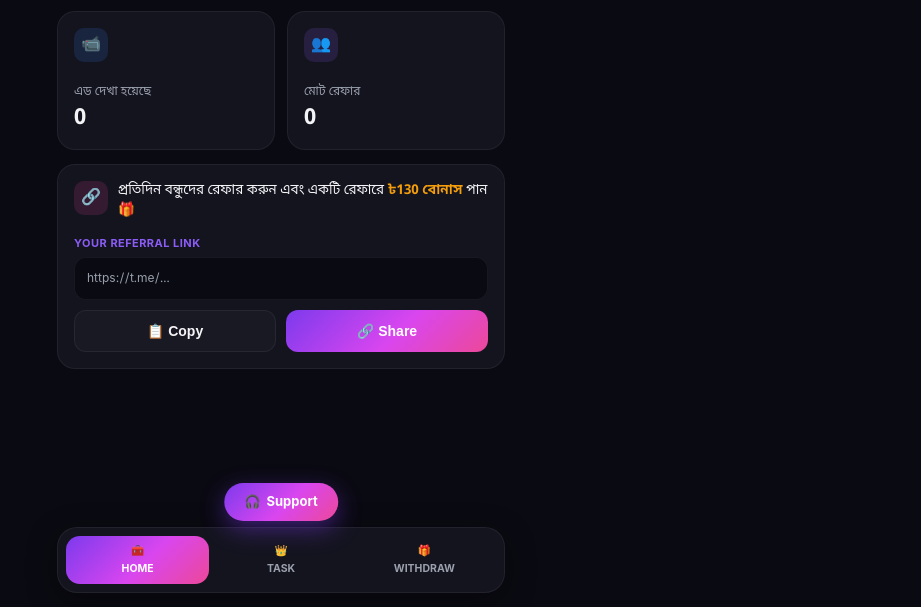
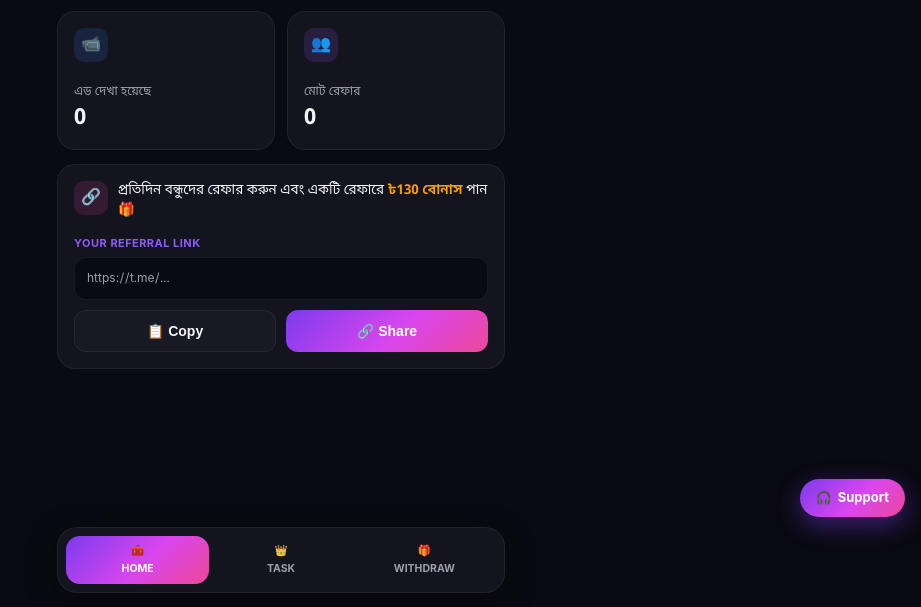
Before and after one commit to mahibro0021-wq/moneyearneer, a website: page public/index.html in a window 1280 px wide. Shown: the part 193-800 px from the top of the page, without its empty margins (359-1280 px from the left). Drawn offline with Linux system fonts and the light colour scheme; no server answers.

Commit message:
style.css

```diff
--- a/public/style.css
+++ b/public/style.css
@@ -381,9 +381,9 @@ body {
 
 /* ---------- Support button (visible on every tab) ---------- */
 .support-fab {
-  position: fixed; bottom: 86px; left: 50%; transform: translateX(-50%);
+  position: fixed; bottom: 90px; right: 16px;
   display: flex; align-items: center; gap: 6px;
-  padding: 10px 20px; border-radius: 999px;
+  padding: 10px 16px; border-radius: 999px;
   background: var(--gradient); color: #fff; text-decoration: none;
   font-size: 13px; font-weight: 700; white-space: nowrap;
   box-shadow: 0 8px 24px rgba(124,58,237,0.45);
```
